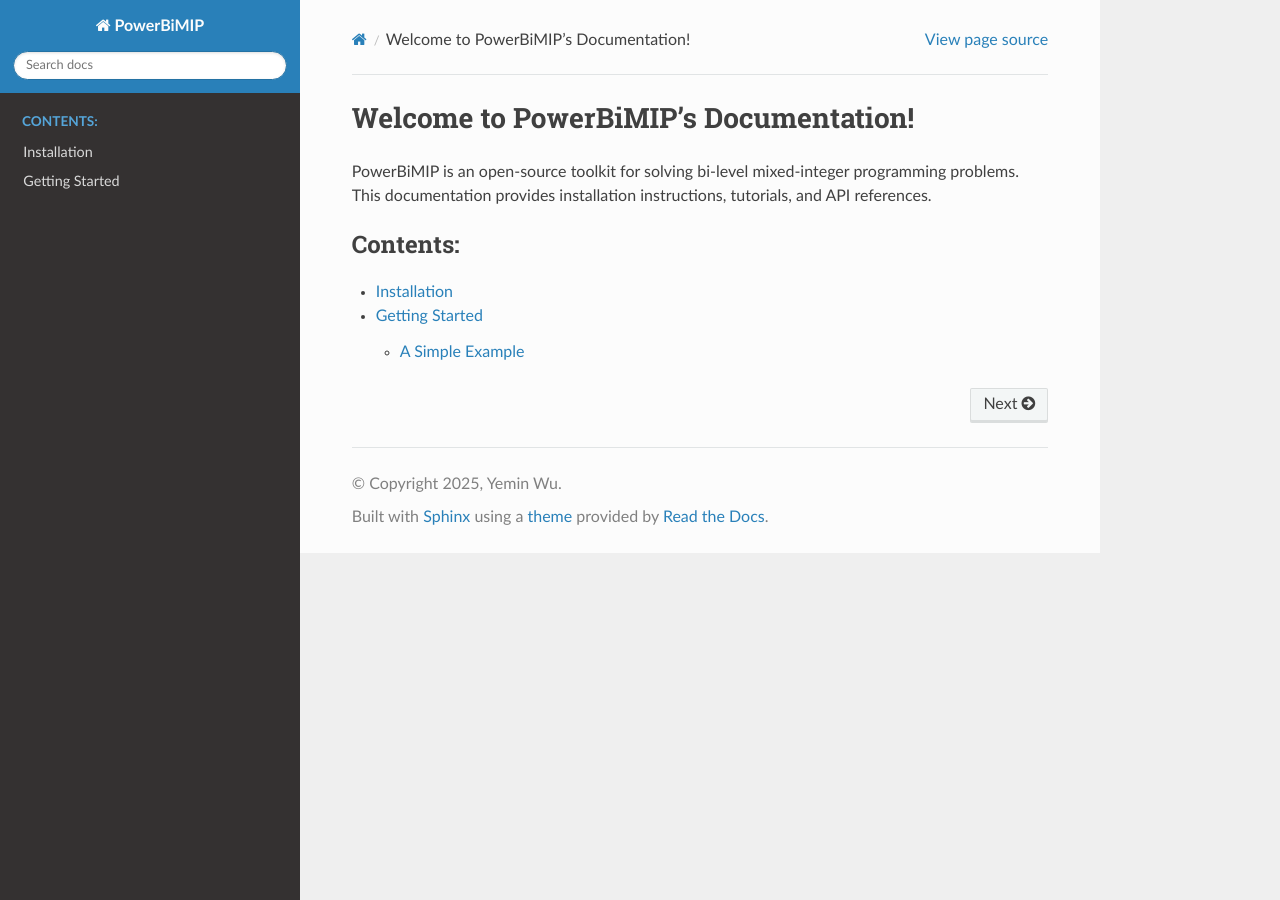
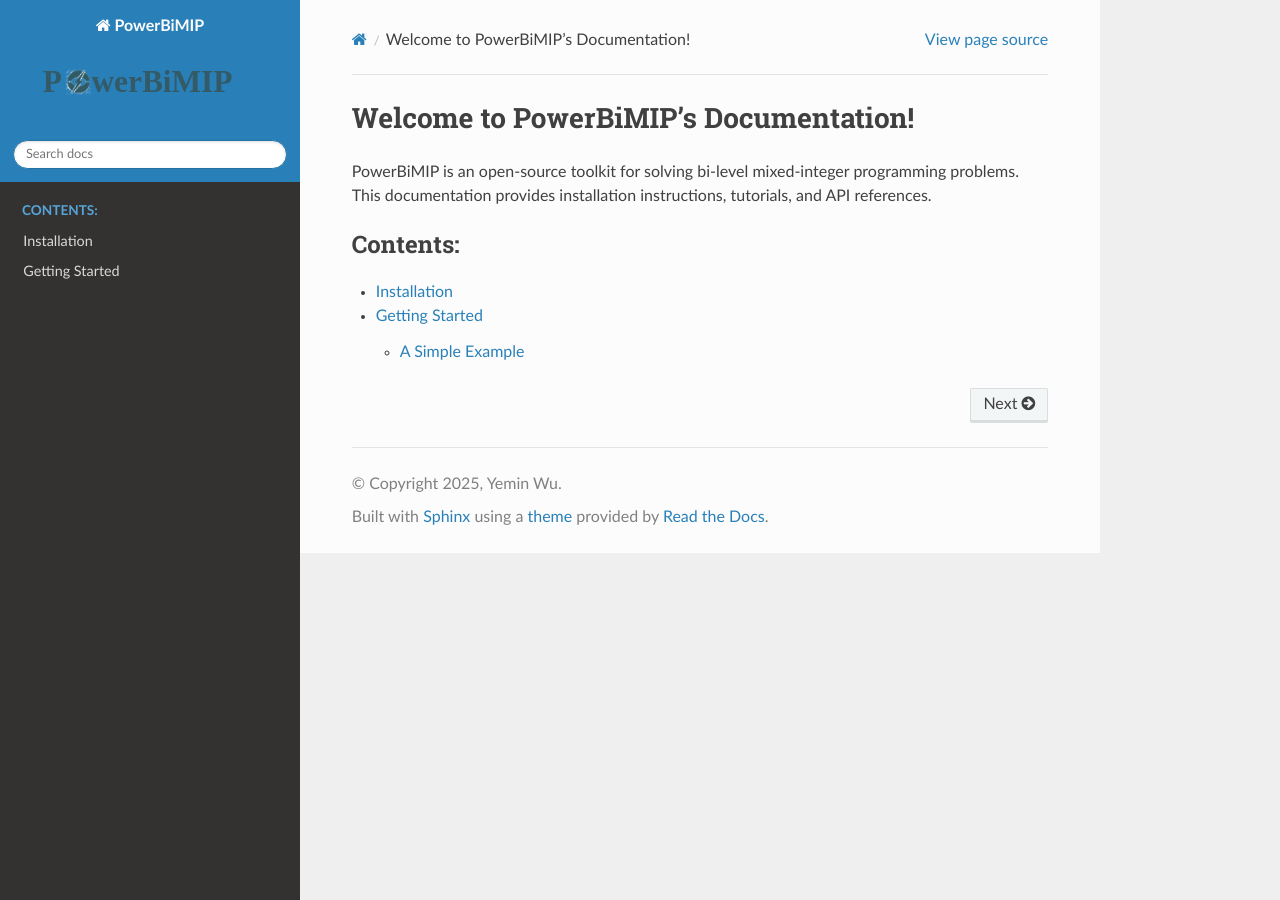
Before and after one commit to GreatTM/PowerBiMIP, a Sphinx documentation site: the page built from docs/source/index.md, in a window 1280 px wide. Built offline with Sphinx 7.4.7 and the Read the Docs theme 3.1.0, drawn with Linux system fonts in a browser that asks for light colours.

Commit message:
logo update

```diff
--- a/docs/source/conf.py
+++ b/docs/source/conf.py
@@ -25,6 +25,11 @@ exclude_patterns = []
 
 # -- Options for HTML output -------------------------------------------------
 # https://www.sphinx-doc.org/en/master/usage/configuration.html#options-for-html-output
+# -- Options for HTML output -------------------------------------------------
 
 html_theme = 'sphinx_rtd_theme'
+
+# Add this line to set the logo
+html_logo = '_static/PowerBiMIP_logo.svg'
+
 html_static_path = ['_static']
```
Also changed, not shown: docs/source/_static/PowerBiMIP_logo.svg (added).
